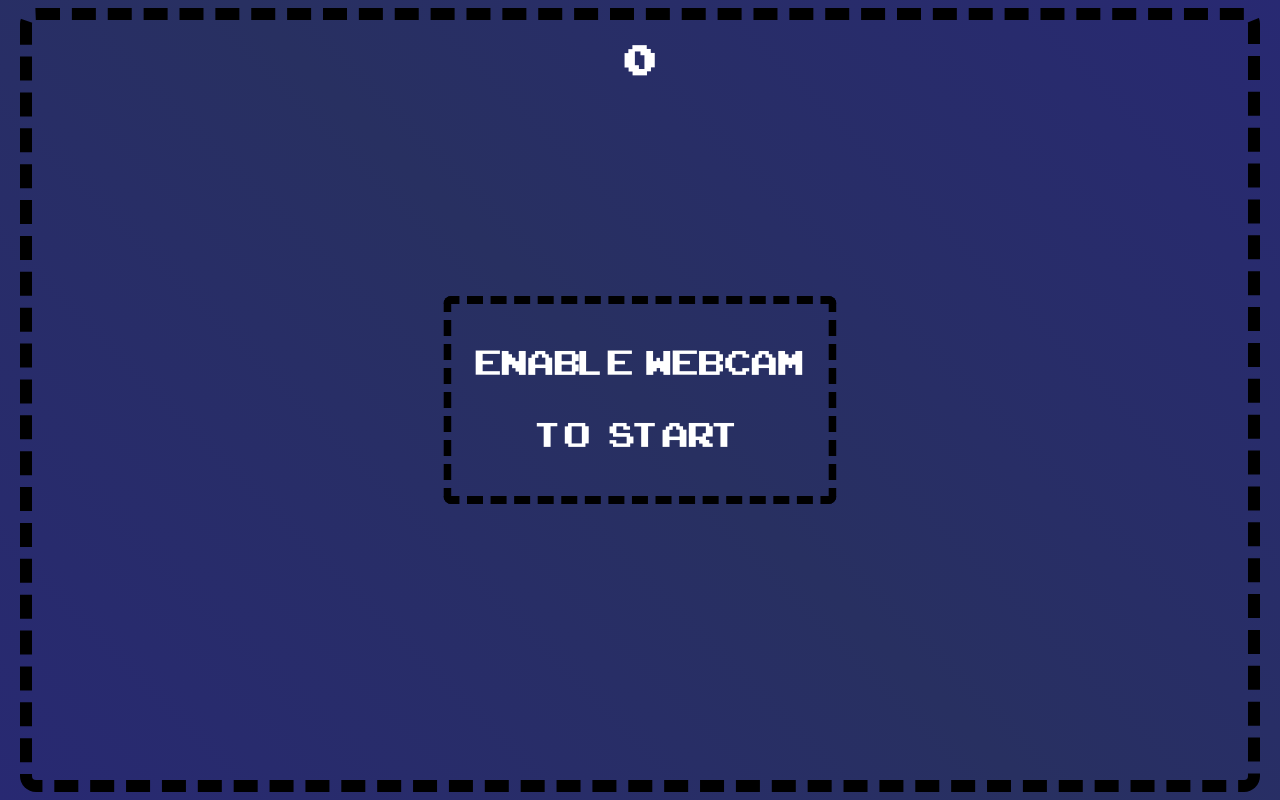
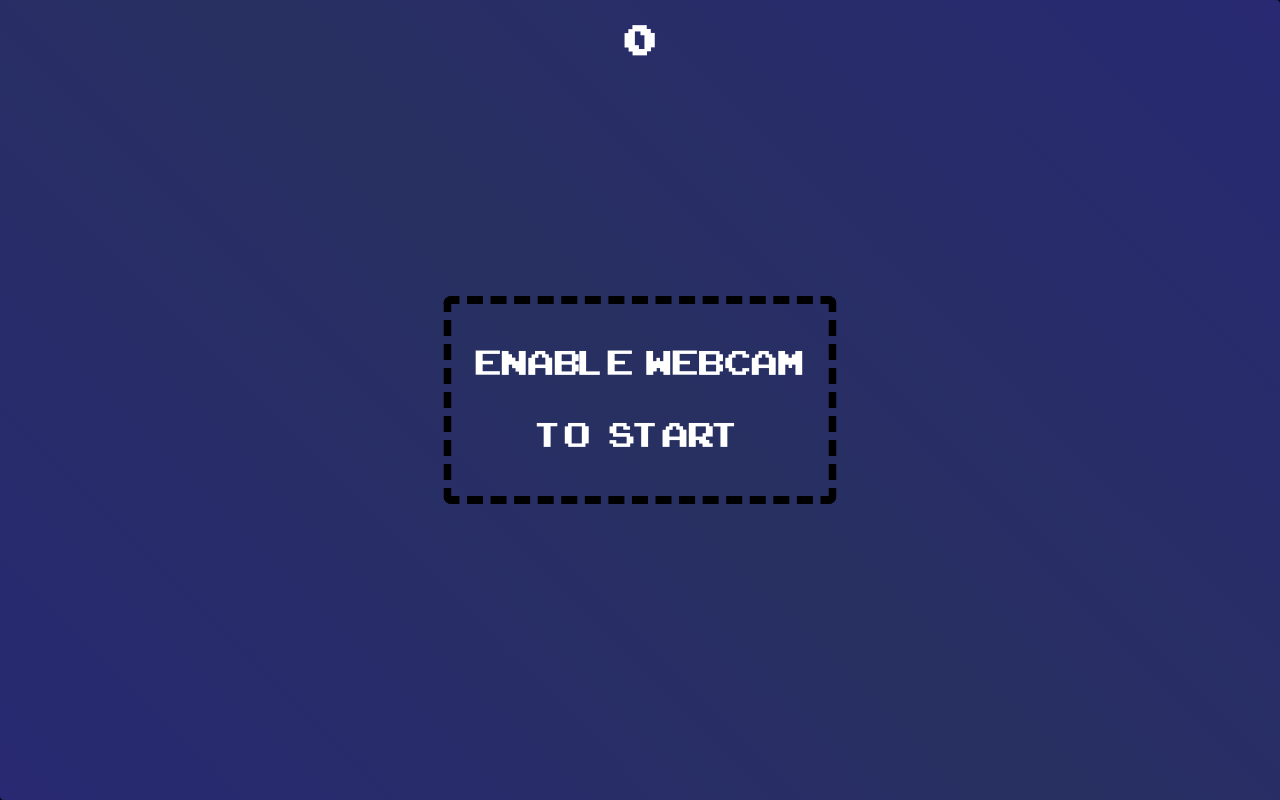
Before and after one commit to nolenroyalty/paccam, a React (Vite) app: page / in a window 1280 px wide. Built offline with nearby package versions, Linux system fonts and the light colour scheme.

Commit message:
prettier pacman

```diff
--- a/src/components/App/App.js
+++ b/src/components/App/App.js
@@ -79,8 +79,8 @@ const GameHolderOverlapping = styled.div`
   /* max-width: var(--max-size); */
   /* max-height: var(--max-size); */
   /* width: 100%; */
-  width: 95vw;
-  height: 95vh;
+  width: 100vw;
+  height: 100vh;
   /* aspect-ratio: 1 / 1; */
   outline: 12px dashed black;
   border-radius: 4px;
--- a/src/components/Playfield/Playfield.js
+++ b/src/components/Playfield/Playfield.js
@@ -69,12 +69,14 @@ function Playfield({ videoEnabled, videoRef, gameRef, pacmanYellow }) {
     if (mouthState === "open") {
       xIdx += 4;
     }
-    if (direction === "down") {
+    if (direction === "right") {
       xIdx += 1;
+    } else if (direction === "down") {
+      xIdx += 2;
     } else if (direction === "left") {
-      xIdx += 2;
+      xIdx += 3;
     } else if (direction === "up") {
-      xIdx += 3;
+      xIdx += 4;
     }
 
     const pacman = pacmanYellow.current;
@@ -98,7 +100,6 @@ function Playfield({ videoEnabled, videoRef, gameRef, pacmanYellow }) {
         PLAYER_CANVAS_SIZE
       );
     };
-    drawCurrentSprite({ outline: true });
     drawCurrentSprite({ outline: false });
 
     if (videoCoordinates) {
@@ -135,9 +136,12 @@ function Playfield({ videoEnabled, videoRef, gameRef, pacmanYellow }) {
       ctx.scale(-1, 1);
       ctx.translate(-PLAYER_CANVAS_SIZE, 0);
       drawCurrentSprite({ outline: false });
-      ctx.globalCompositeOperation = "source-over";
-      drawCurrentSprite({ outline: true });
     }
+
+    ctx.globalCompositeOperation = "source-over";
+    // Make sure we draw this regardless of whether we have
+    // video coordinates.
+    drawCurrentSprite({ outline: true });
     ctx.restore();
   }, [
     direction,
```
Also changed, not shown: static/aseprite/pacman-yellow.png, 1 other file (tests, documents, lock files or other folders).
